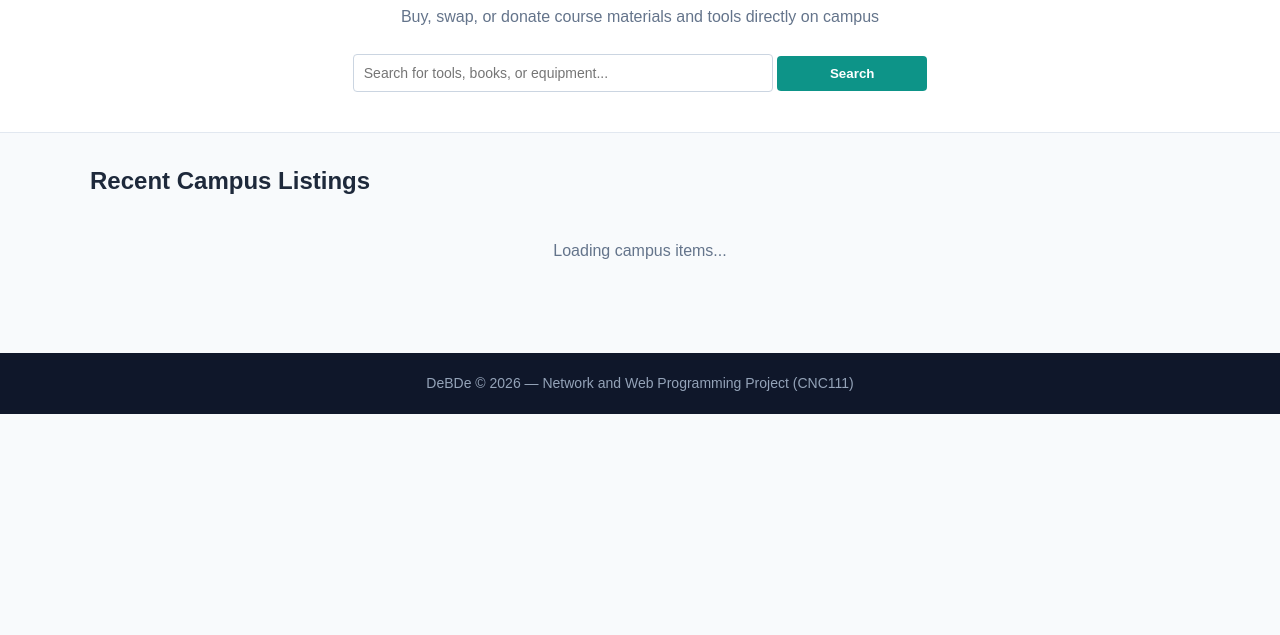
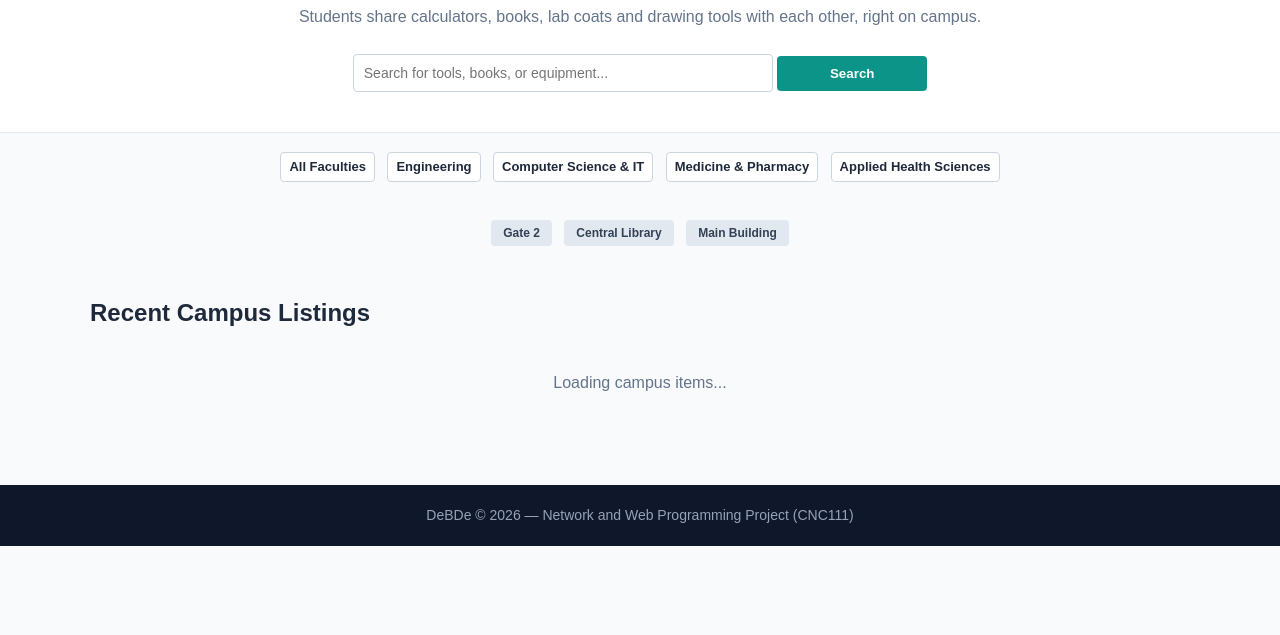
Before and after one commit to TreZone1t/DEBDE, a plain HTML site: page client/index.html in a window 1280 px wide. Shown: the part 165-800 px from the top of the page. Drawn offline with Linux system fonts and the light colour scheme.

Commit message:
add faculty quick selector and location badges

```diff
--- a/client/css/style.css
+++ b/client/css/style.css
@@ -317,5 +317,32 @@ a {
   }
   .nav-menu {
     margin-top: 10px;
-  }
+  }}
+
+  /* Home page - Ahmed */
+.faculty-bar {
+  text-align: center;
+  padding: 15px 0;
 }
+
+.faculty-bar .btn {
+  margin: 4px;
+}
+
+.location-badge {
+  background-color: #e2e8f0;
+  color: #334155;
+  margin: 4px;
+  padding: 4px 12px;
+}
+
+.section-title {
+  margin-bottom: 20px;
+}
+
+.loading-text {
+  text-align: center;
+  color: #64748b;
+  padding: 20px;
+  width: 100%;
+}
--- a/client/index.html
+++ b/client/index.html
@@ -30,8 +30,8 @@
 
   <div class="hero-section">
     <div class="container">
-      <h1 class="hero-headline">Campus Peer-to-Peer Tool Exchange</h1>
-      <p class="hero-subtext">Buy, swap, or donate course materials and tools directly on campus</p>
+      <h1 class="hero-headline">Borrow, Share and Succeed at E-JUST</h1>
+      <p class="hero-subtext">Students share calculators, books, lab coats and drawing tools with each other, right on campus.</p>
 
       <form class="search-box" action="pages/catalog.html" method="GET">
         <input type="text" class="search-input" name="q" placeholder="Search for tools, books, or equipment...">
@@ -39,13 +39,28 @@
       </form>
     </div>
   </div>
+  <!-- Faculty quick selector -->
+<div class="container faculty-bar">
+  <a href="pages/catalog.html" class="btn btn-secondary btn-sm">All Faculties</a>
+  <a href="pages/catalog.html?faculty=Engineering" class="btn btn-secondary btn-sm">Engineering</a>
+  <a href="pages/catalog.html?faculty=Computer%20Science%20%26%20IT" class="btn btn-secondary btn-sm">Computer Science &amp; IT</a>
+  <a href="pages/catalog.html?faculty=Medicine%20%26%20Pharmacy" class="btn btn-secondary btn-sm">Medicine &amp; Pharmacy</a>
+  <a href="pages/catalog.html?faculty=Applied%20Health%20Sciences" class="btn btn-secondary btn-sm">Applied Health Sciences</a>
+</div>
+
+<!-- Campus meetup locations -->
+<div class="container faculty-bar">
+  <span class="badge location-badge">Gate 2</span>
+  <span class="badge location-badge">Central Library</span>
+  <span class="badge location-badge">Main Building</span>
+</div>
 
   <div class="container section-padding">
-    <h2 style="margin-bottom: 20px;">Recent Campus Listings</h2>
+    <h2 class="section-title">Recent Campus Listings</h2>
 
     <!-- Dynamic Items loaded via HTMX from Mock Server (No Hardcoded data) -->
     <div class="row" hx-get="/api/items/feed" hx-trigger="load" hx-swap="innerHTML">
-      <div style="text-align: center; color: #64748b; padding: 20px; width: 100%;">
+      <div class="loading-text">
         Loading campus items...
       </div>
     </div>
```
Also changed, not shown: 1 other file.
